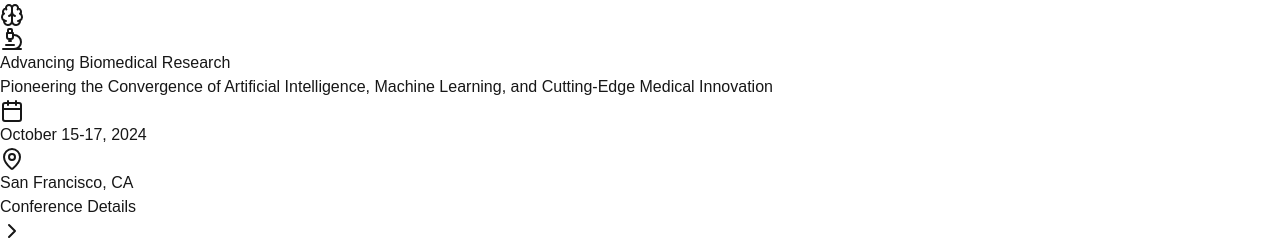
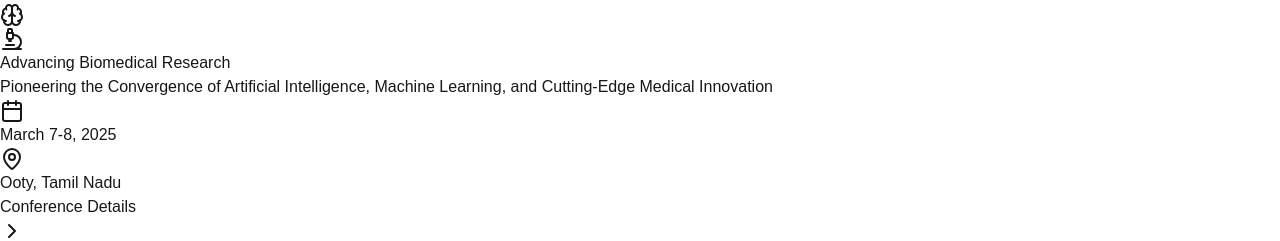
Before and after one commit to ravindrasirvi609/BiomedicalConf, a Next.js app: page / in a window 1280 px wide. Shown: the part 1500-1741 px from the top of the page. Built offline with nearby package versions, Linux system fonts and the light colour scheme.

Commit message:
Update event date and location in HeroSection component

```diff
--- a/src/components/HeroSection.tsx
+++ b/src/components/HeroSection.tsx
@@ -75,11 +75,11 @@ const HeroSection = () => {
           >
             <div className="flex items-center space-x-2">
               <Calendar className="w-5 h-5 text-[#9C6FDE]" />
-              <span>October 15-17, 2024</span>
+              <span>March 7-8, 2025</span>
             </div>
             <div className="flex items-center space-x-2">
               <MapPin className="w-5 h-5 text-[#FF6B9E]" />
-              <span>San Francisco, CA</span>
+              <span>Ooty, Tamil Nadu</span>
             </div>
           </div>
 
```
